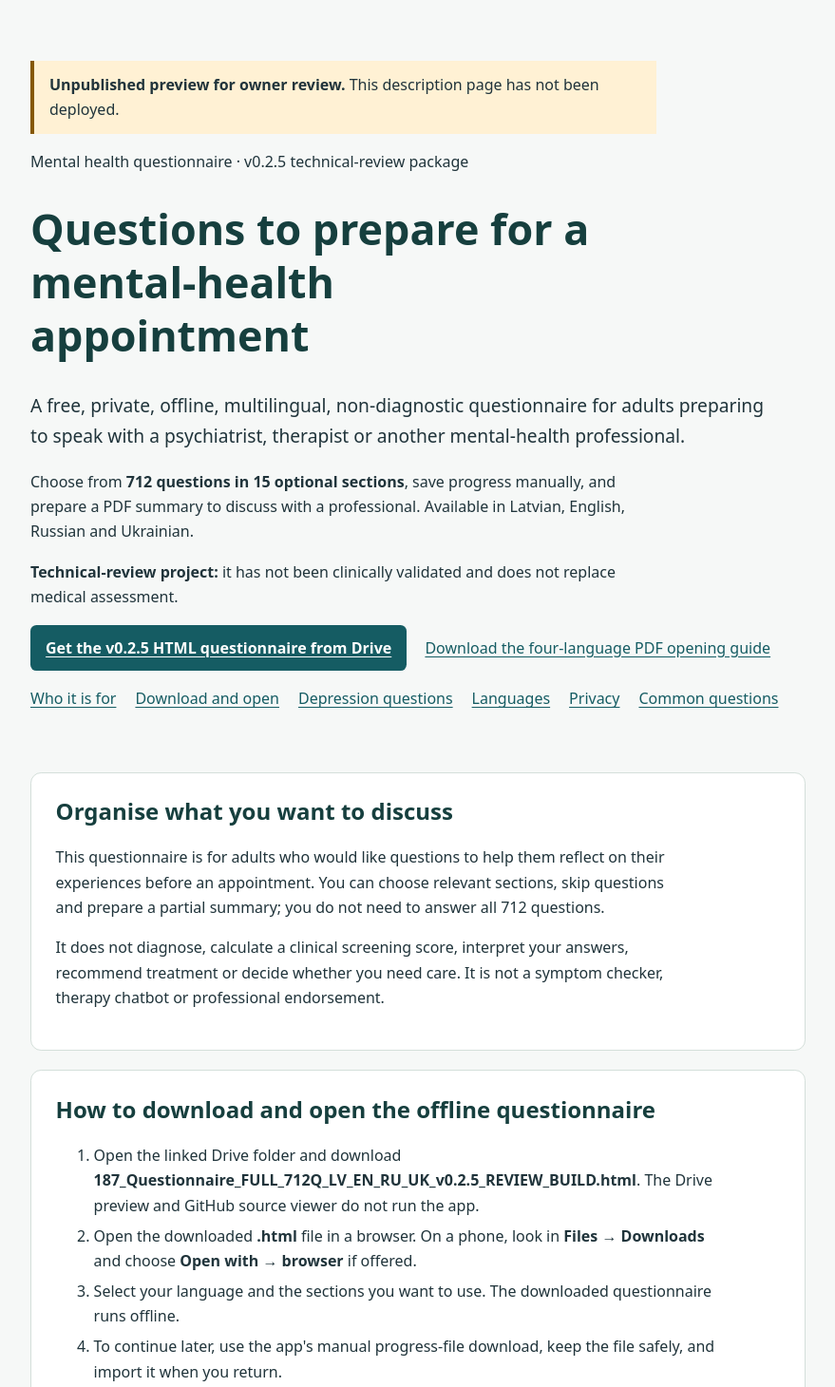
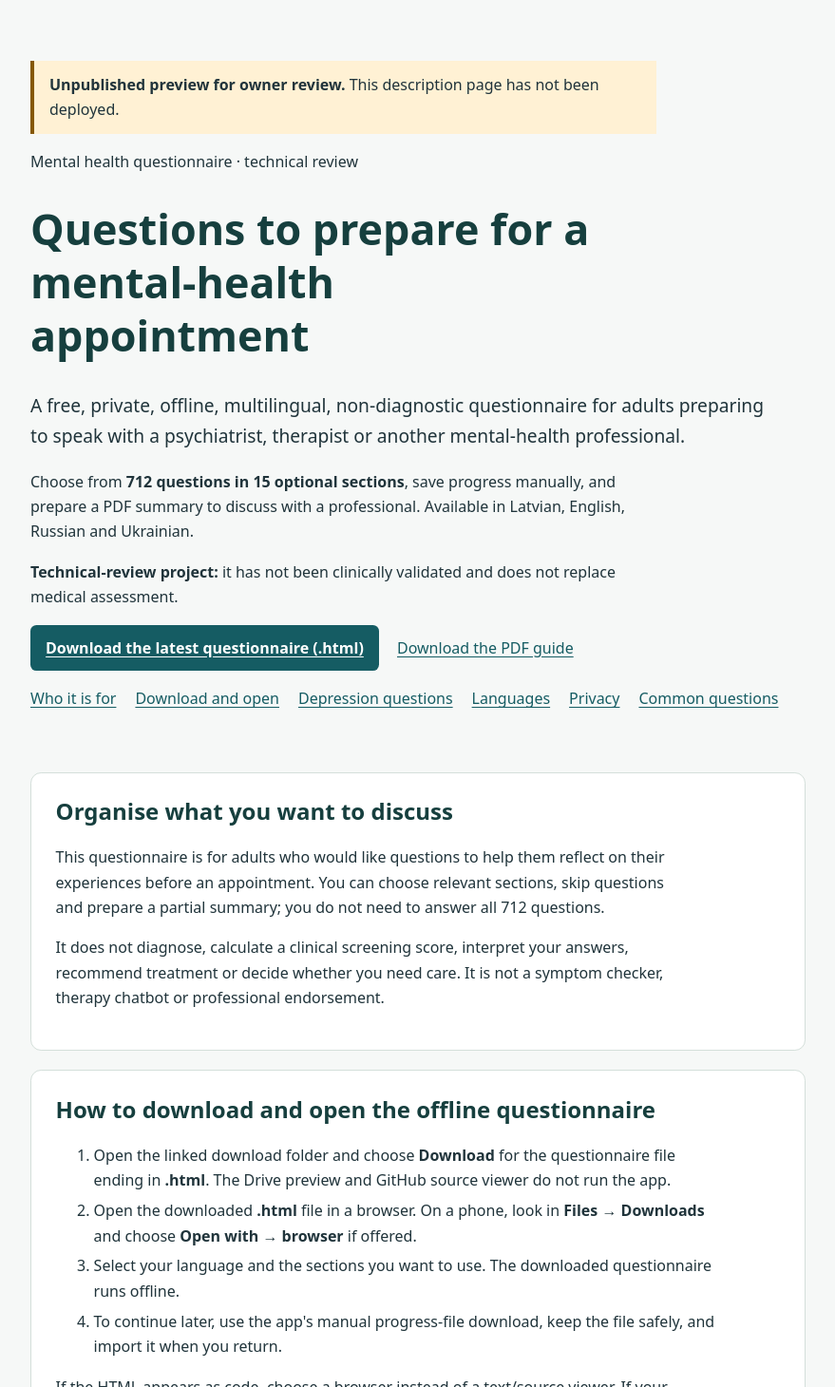
Before and after one commit to janisp123/mental-health-questionnaire, a plain HTML site: page docs/discovery-preview/index.html in a window 1280 px wide. Shown: the top 1460 px of the page at 95% size, without its empty margins (200-1079 px from the left). Drawn offline with Linux system fonts and the light colour scheme.

Commit message:
docs: make landing-page downloads independent of release filenames (#26)

```diff
--- a/docs/discovery-preview/index.html
+++ b/docs/discovery-preview/index.html
@@ -38,14 +38,14 @@
   <a class="skip" href="#main">Skip to content</a>
   <header>
     <p class="preview"><strong>Unpublished preview for owner review.</strong> This description page has not been deployed.</p>
-    <p>Mental health questionnaire · v0.2.5 technical-review package</p>
+    <p>Mental health questionnaire · technical review</p>
     <h1>Questions to prepare for a mental-health appointment</h1>
     <p class="lead">A free, private, offline, multilingual, non-diagnostic questionnaire for adults preparing to speak with a psychiatrist, therapist or another mental-health professional.</p>
     <p>Choose from <strong>712 questions in 15 optional sections</strong>, save progress manually, and prepare a PDF summary to discuss with a professional. Available in Latvian, English, Russian and Ukrainian.</p>
     <p><strong>Technical-review project:</strong> it has not been clinically validated and does not replace medical assessment.</p>
     <div class="actions">
-      <a class="primary" href="https://drive.google.com/drive/folders/1BUlc5W7tRw06JOUE250wCuTe-1ick9xb">Get the v0.2.5 HTML questionnaire from Drive</a>
-      <a href="https://drive.google.com/file/d/1JIpyYvgB5pAJSYc5cHQJa9lDEDlNU3g8/view">Download the four-language PDF opening guide</a>
+      <a class="primary" href="https://drive.google.com/drive/folders/1BUlc5W7tRw06JOUE250wCuTe-1ick9xb">Download the latest questionnaire (.html)</a>
+      <a href="https://drive.google.com/file/d/1JIpyYvgB5pAJSYc5cHQJa9lDEDlNU3g8/view">Download the PDF guide</a>
     </div>
     <nav aria-label="On this page"><ul>
       <li><a href="#purpose">Who it is for</a></li>
@@ -65,7 +65,7 @@
     <section id="open" aria-labelledby="open-title">
       <h2 id="open-title">How to download and open the offline questionnaire</h2>
       <ol>
-        <li>Open the linked Drive folder and download <strong>187_Questionnaire_FULL_712Q_LV_EN_RU_UK_v0.2.5_REVIEW_BUILD.html</strong>. The Drive preview and GitHub source viewer do not run the app.</li>
+        <li>Open the linked download folder and choose <strong>Download</strong> for the questionnaire file ending in <strong>.html</strong>. The Drive preview and GitHub source viewer do not run the app.</li>
         <li>Open the downloaded <strong>.html</strong> file in a browser. On a phone, look in <strong>Files → Downloads</strong> and choose <strong>Open with → browser</strong> if offered.</li>
         <li>Select your language and the sections you want to use. The downloaded questionnaire runs offline.</li>
         <li>To continue later, use the app's manual progress-file download, keep the file safely, and import it when you return.</li>
@@ -123,7 +123,7 @@
   </main>
   <footer>
     <p>Project owner: Janis Paegle. <a href="https://github.com/janisp123/mental-health-questionnaire">View the GitHub source, review status and project documentation</a>.</p>
-    <p><a href="https://github.com/janisp123/mental-health-questionnaire/tree/review/v0.2.5">View the v0.2.5 technical-review snapshot</a>. Description checked against the current distributed package on 14 November 2026.</p>
+    <p><a href="https://github.com/janisp123/mental-health-questionnaire/tags">View version information and review snapshots</a>.</p>
   </footer>
 </body>
 </html>
```
Also changed, not shown: 2 other files.
